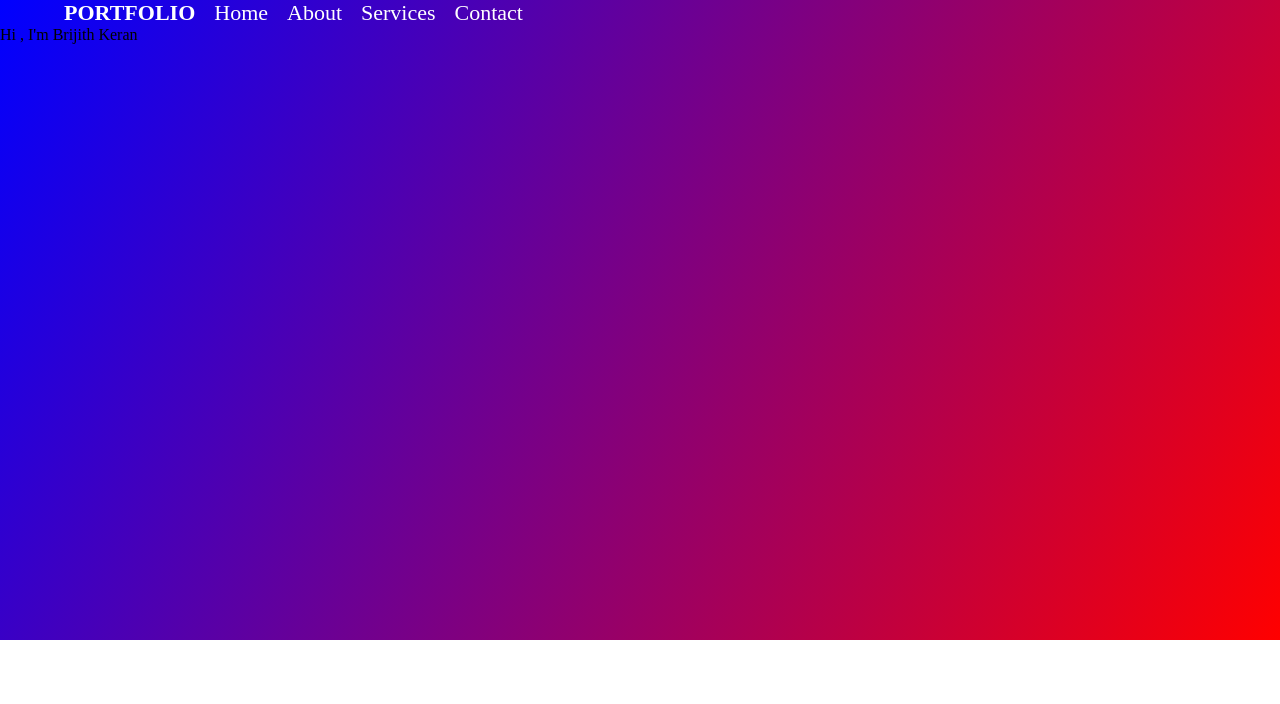
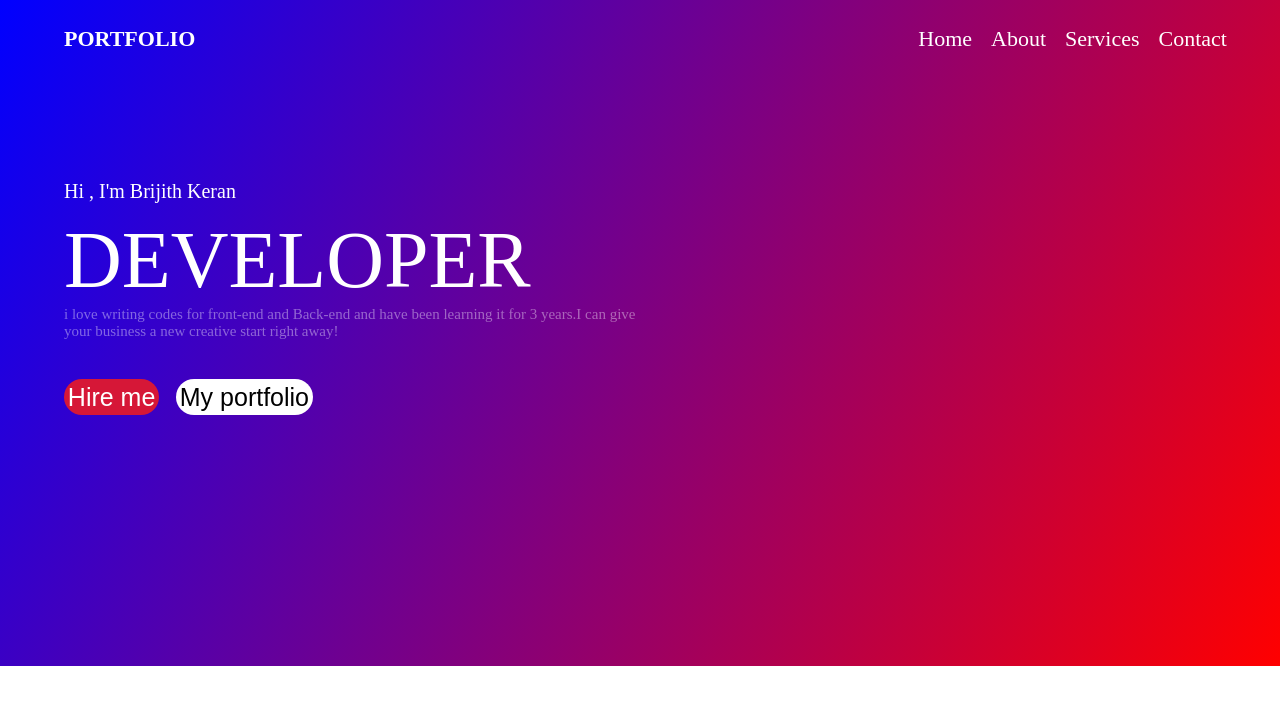
Before and after one commit to Brijithk/portfolio, a plain HTML site: page portfolio/index.html in a window 1280 px wide. Drawn offline with Linux system fonts and the light colour scheme.

Commit message:
Add files via upload

```diff
--- a/portfolio/index.html
+++ b/portfolio/index.html
@@ -8,13 +8,19 @@
     <body>
         <div style="background: linear-gradient(120deg,blue,red);" id="div1">
         	<h3>PORTFOLIO</h3>
-        	<ul>
+        	<ul id="n1">
                 <li>Home</li>
                 <li>About</li>
                 <li>Services</li>
                 <li>Contact</li>
         	</ul>
-            <p>Hi , I'm Brijith Keran</p>
-        </div>
+            <p class="p1">Hi , I'm Brijith Keran</p>
+            <p class="p2">DEVELOPER</p>
+            <p class="p3">i love writing codes for front-end and Back-end and have been learning it
+                for 3 years.I can give<br> your business a new creative start right away!
+            </p>
+            <button class="p4">Hire me</button>
+            <button class="p5">My portfolio</button>
+                </div>
     </body>
 </html>
--- a/portfolio/style.css
+++ b/portfolio/style.css
@@ -6,6 +6,7 @@
 #div1{
     height: 640px;
     width: 100%;
+    padding-top: 2%;
 }
 #div1 h3{
     display: inline;
@@ -26,3 +27,44 @@
     width:70%;
     text-align: right;
 }
+.p1{
+    color:white;
+    font-size: 20px;
+    padding-top: 10%;
+    padding-left:5% ;
+}
+#n1{
+    padding-left: 55%;
+}
+.p2{
+    color:white;
+    font-size: 80px;
+    padding-top: 1%;
+
+    padding-left:5% ;
+}
+.p3{
+    color:white;
+    font-size: 15px;
+    padding-left:5% ;
+    opacity: 0.4;
+}
+.p4{
+margin-top: 3%;
+border-radius: 50px;
+    font-size: 25px;
+    margin-left:5% ;
+    padding: 0.3%;
+    background: rgb(214, 23, 55);
+    color:white;
+}
+.p5{
+    padding: 0.3%;
+    font-size: 25px;
+    margin-top: 3%;
+    margin-left: 1%;
+    border-radius: 50px;
+    background-color: white;
+
+
+}
```
